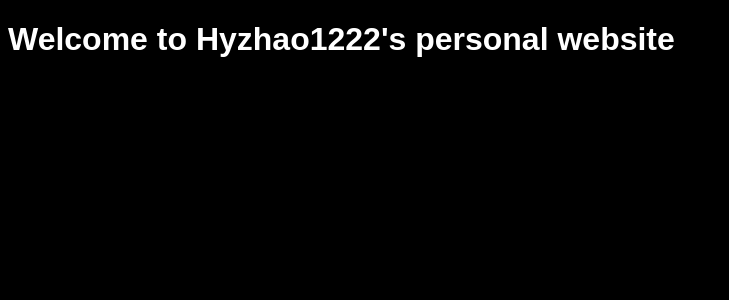
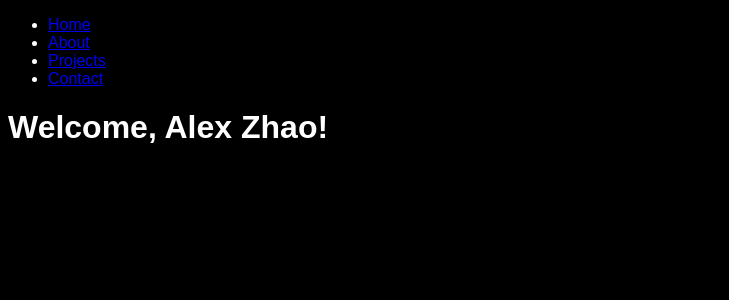
Before and after one commit to hyzhao1222/personal_website, a Flask app: page / in a window 1280 px wide. Shown: the top 300 px of the page, without its empty margins (0-729 px from the left). Run offline with Flask 3, Linux system fonts and the light colour scheme.

Commit message:
improving page

```diff
--- a/app.py
+++ b/app.py
@@ -4,6 +4,11 @@ app = Flask(__name__)
 
 @app.route('/')
 def home():
-    return render_template('index.html')
+    name  = "Alex Zhao"
+    return render_template('index.html', name=name)
+
+@app.route('/about')
+def about():
+    return render_template('about.html')
 
 app.run(debug=True)
--- a/templates/index.html
+++ b/templates/index.html
@@ -1,9 +1,22 @@
 <!DOCTYPE html>
 <html>
 <head>
+    <meta charset="UTF-8">
+    <meta name="viewport" content="width=device-width, initial-scale=1.0">
+    <title>Hyzhao1222's Personal Website</title>
     <link rel="stylesheet" href="/statics/style.css">
 </head>
 <body>
-    <h1>Welcome to Hyzhao1222's personal website</h1>
+    <header>
+        <nav>
+            <ul>
+                <li><a href="/">Home</a></li>
+                <li><a href="/about">About</a></li>
+                <li><a href="/projects">Projects</a></li>
+                <li><a href="/contact">Contact</a></li>
+            </ul>
+        </nav>
+    </header>
+    <h1>Welcome, {{ name }}!</h1>
 </body>
 </html>
```
Also changed, not shown: templates/about.html (added, +7 -0 lines).
